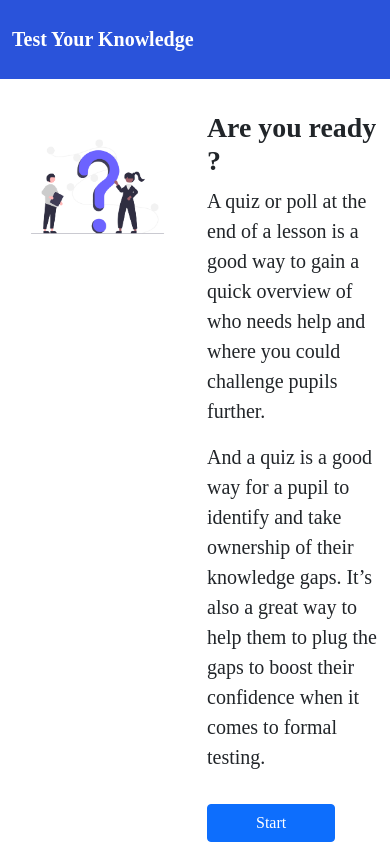
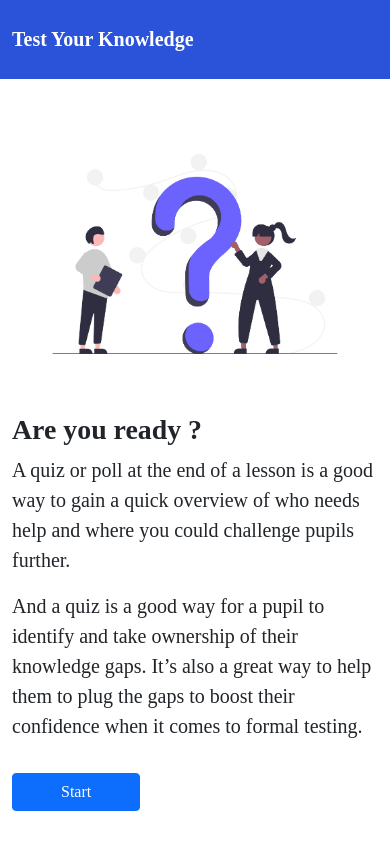
Before and after one commit to rahulrajht/Test-your-knowledge, a React (Create React App) app in the folder quiz-app/: page / in a window 390 px wide. Built offline with nearby package versions, Linux system fonts and the light colour scheme.

Commit message:
fixed container responsive

```diff
--- a/quiz-app/src/styles/homepage.css
+++ b/quiz-app/src/styles/homepage.css
@@ -3,3 +3,9 @@
     outline: none;
     border: 1px solid black;
 }
+
+@media only screen and (max-width: 600px) {
+    .containers{
+        flex-direction: column;
+    }
+  }
```
